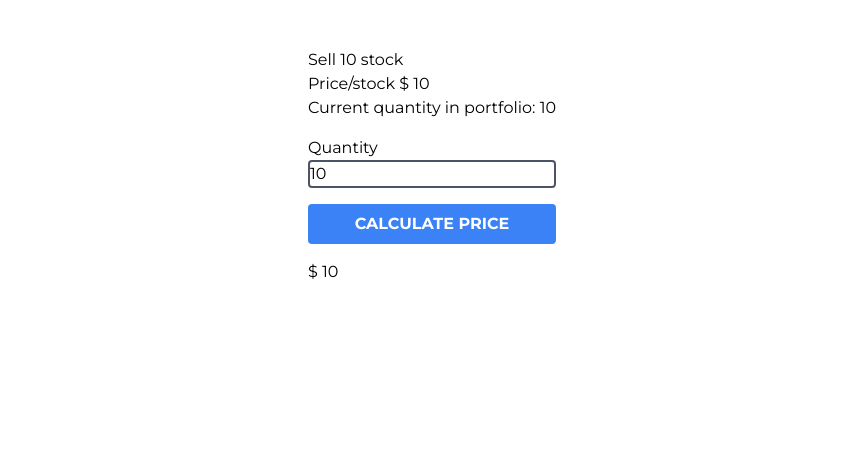
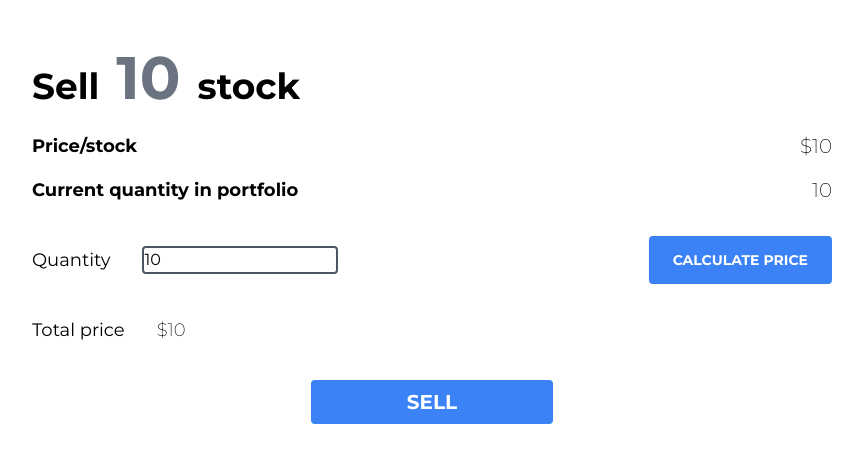
Before and after one commit to CarlVinggaard/BullMarket, a Flask app: template templates/sell.html in a window 1280 px wide. Shown: the part 142-605 px from the top of the page, without its empty margins (208-1071 px from the left). Run offline with Flask 2, Linux system fonts and the light colour scheme; the template is opened without the code that fills it: most values are stand-ins (such as "Sample title", 1, 10 or a date in 2020); some libraries are stand-ins or nearby versions.

Commit message:
style buy and sell pages

```diff
--- a/templates/sell.html
+++ b/templates/sell.html
@@ -2,22 +2,25 @@
 {% set active = "trade" %}
 {% block content %}
 <div class="flex justify-center">
-  <form method="post">
-    <h4>Sell {{ stock }} stock</h4>
-    <p>Price/stock <span>$ {{ price|round(2) }}</span></p>
-    <div>Current quantity in portfolio: {{ stockQuantity }}</div>
-    <div class="flex-col flex my-4">
-      <label for="quantity">Quantity</label>
-      <input type="number" name="quantity" value="{{ quantity }}" class="border-gray-600 border-2 border-solid rounded mb-4" />
-      <button type="submit" name="calculate" class="bg-blue-500 rounded text-white font-bold uppercase text-center px-6 py-2">Calculate price</button>
+  <form style="max-width: 800px; width: 800px" method="post">
+    <h2 class="text-2xl md:text-4xl font-bold mb-6">Sell<span class="text-gray-500 md:text-6xl text-4xl">   {{ stock }}   </span>stock</h2>
+    <div class="flex justify-between mb-4"><p class="font-bold text-lg">Price/stock</p><span class="font-light text-xl">${{ price|round(2) }}</span></div>
+    <div class="flex justify-between mb-4"><p class="font-bold text-lg">Current quantity in portfolio</p><span class="font-light text-xl">{{ stockQuantity }}</span></div>
+    <div class="flex align-center justify-between my-8">
+      <div class="flex">
+        <label class="mr-8 self-center text-lg" for="quantity">Quantity</label>
+        <input type="number" name="quantity" value="{{ quantity }}" class="border-gray-600 border-2 border-solid rounded self-center" />
+      </div>
+      <button type="submit" name="calculate" class="bg-blue-500 rounded text-white text-sm font-bold uppercase text-center px-6 py-2 h-12 self-center">Calculate price</button>
     </div>
-    <div class="h-16">
+    <div class="h-16 flex">
       {% if total != 0 %}
-      <span>$ {{ total }}</span>
+      <span class="text-lg mr-8">Total price</span>
+      <span class="text-lg font-light">${{ total }}</span>
       {% endif %}
     </div>
-    <div class="flex justify-center">
-      <button type="submit" name="sell" value=1 class="bg-orange-500 rounded text-white font-bold uppercase text-center px-6 py-2">Sell</button>
+    <div class="flex justify-center mb-2">
+      <button type="submit" name="sell" value=1 class="bg-blue-500 rounded text-white text-xl font-bold uppercase text-center px-24 py-2">Sell</button>
     </div>
     <div class="text-red-500 text-center">{{ error }}</div>
   </form>
```
Also changed, not shown: templates/buy.html (+15 -12 lines).
